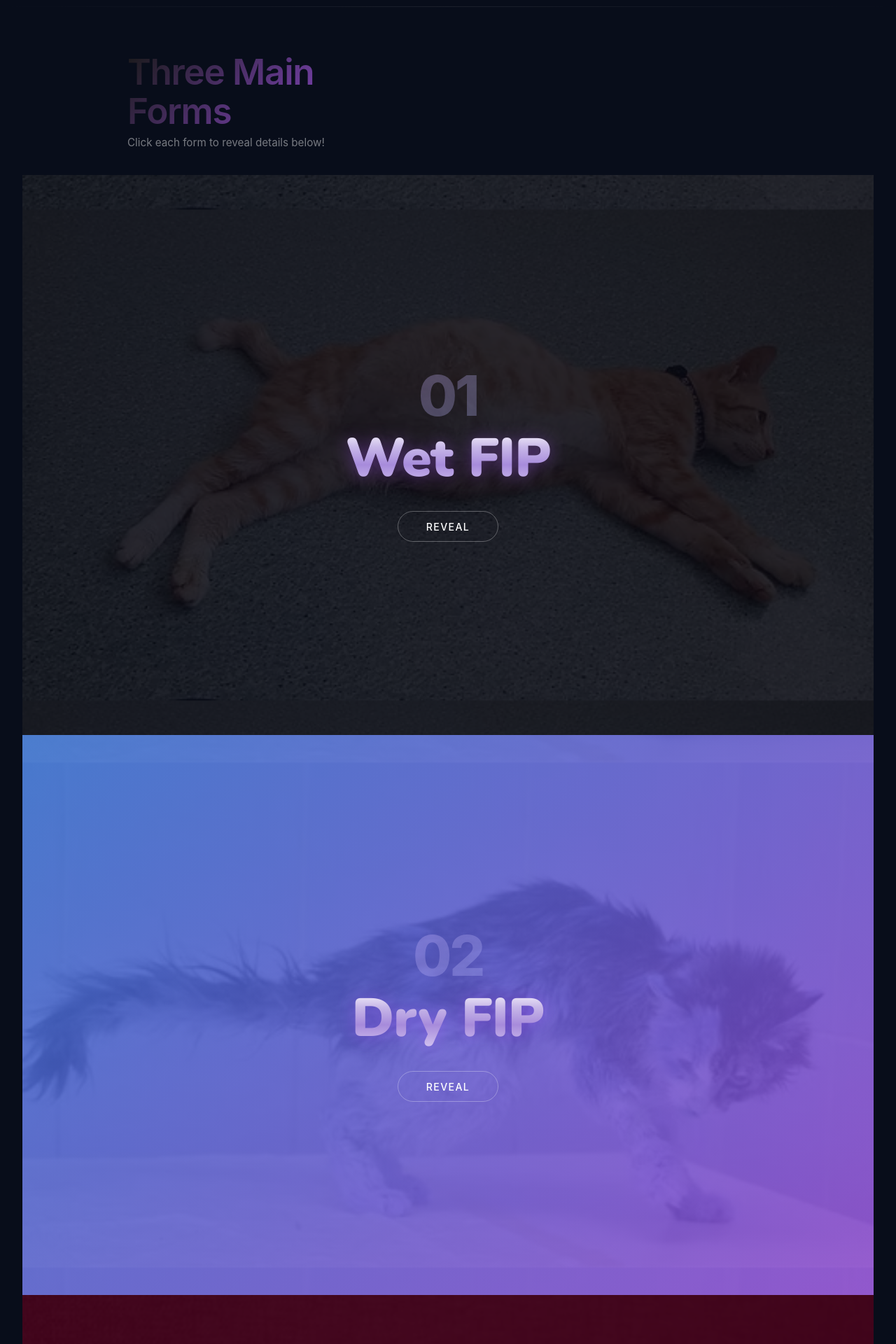
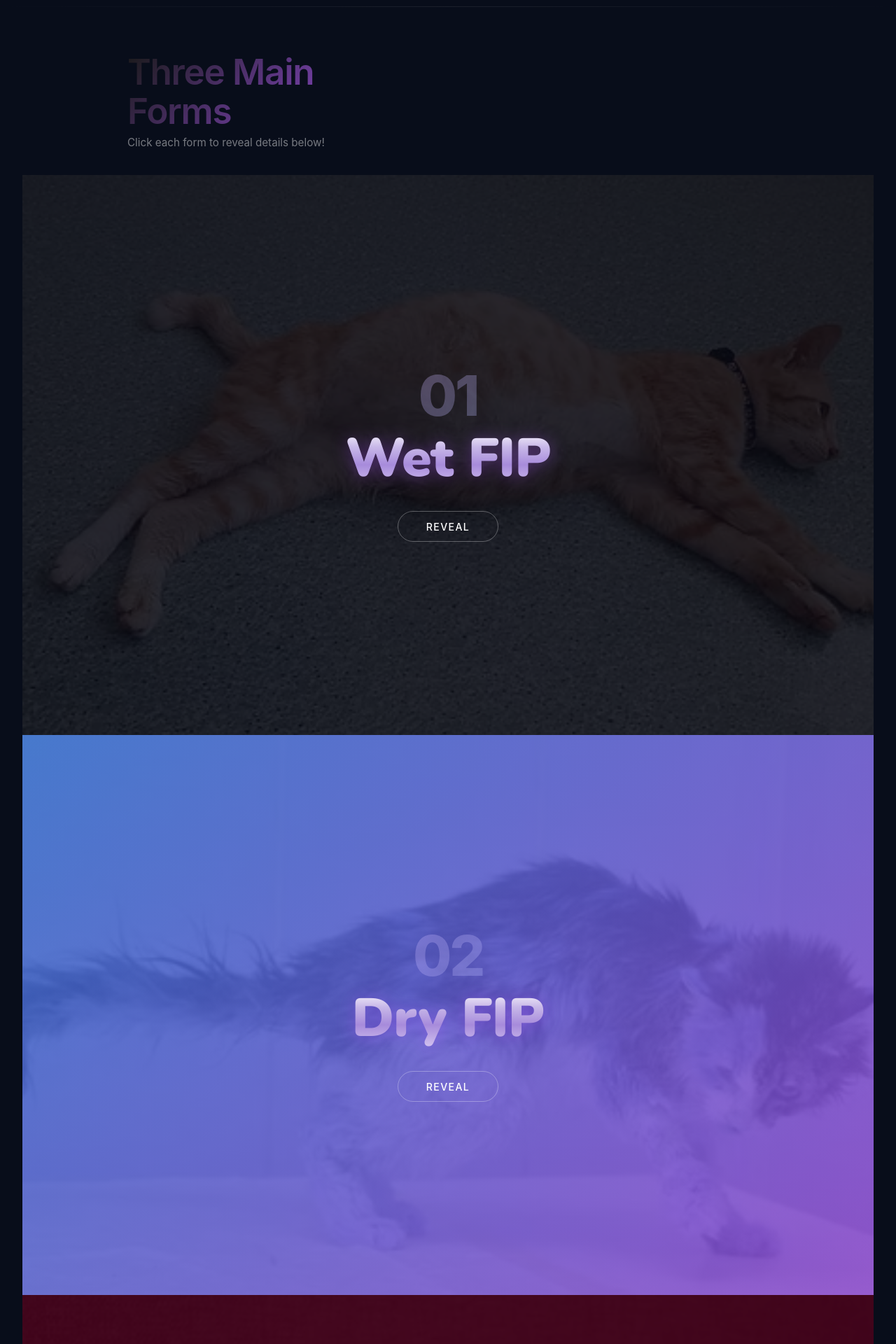
Before and after one commit to emilykim106-dot/pebbi-site-final, a Flask app: page / in a window 1280 px wide. Shown: the part 1791-3711 px from the top of the page at 70% size. Run offline with Flask 3, Linux system fonts and the light colour scheme.

Commit message:
mobile scal

```diff
--- a/templates/index.html
+++ b/templates/index.html
@@ -259,7 +259,11 @@ footer span { color: #a855f7; }
 
 @keyframes fadeUp { from { opacity: 0; transform: translateY(30px); } to { opacity: 1; transform: translateY(0); } }
 
-@media (max-width: 768px) {.fip-form-number {
+@media (max-width: 768px) {.fip-form-number {.fip-full-bg {
+  background-size: cover !important;
+  background-repeat: no-repeat !important;
+  background-position: center !important;
+}
     font-size: 1.8rem !important;
 }
 
@@ -365,7 +369,7 @@ background-position: center !important;
 }
 .fip-full-bg {
   position: absolute; inset: 0;
-  background-size: contain; background-position: no-repeat; background-position: center;
+  background-size: cover; background-position: no-repeat; background-position: center;
   transform: scale(1.05);
   transition: transform 0.6s ease;
   filter: brightness(0.4);
```
